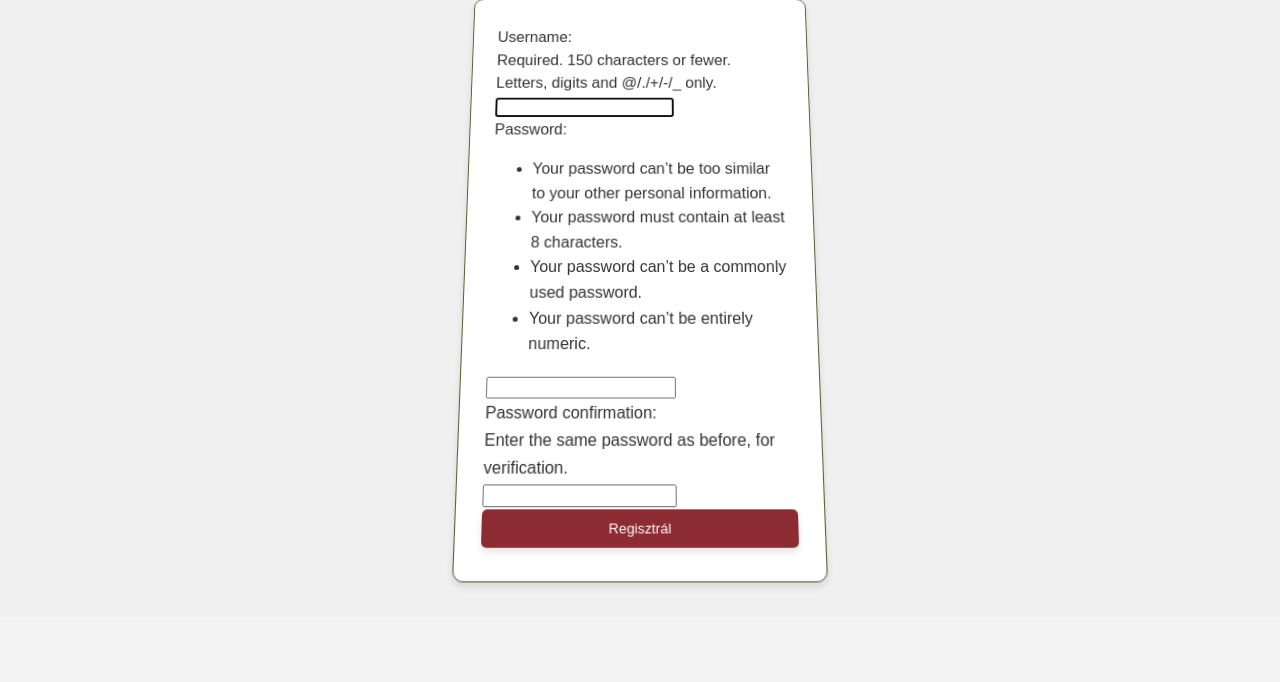
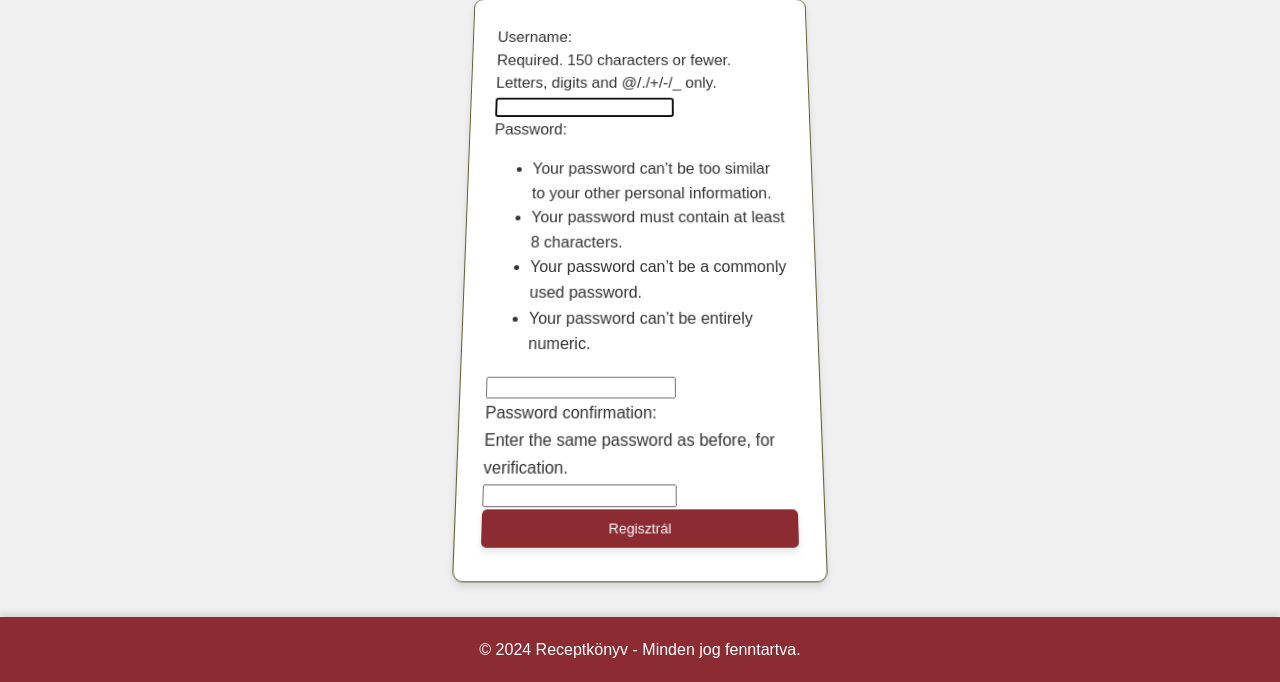
Before and after one commit to JanosBute/public-recept, a Django app: page /users/register/ in a window 1280 px wide. Shown: the part 304-986 px from the top of the page. Before the commit the page ends 893 px from the top, so only its background shows below. Run offline with Django 5.2, Linux system fonts and the light colour scheme.

Commit message:
Középre igazítva a főoldal

```diff
--- a/frontend/src/components/Footer.css
+++ b/frontend/src/components/Footer.css
@@ -9,7 +9,7 @@ footer {
     display: flex;
     justify-content: center; /* Középre igazítja a tartalmat vízszintesen */
     align-items: center; /* Középre igazítja a tartalmat függőlegesen is */
-    width: 100%; /* A lábjegyzet kitölti a teljes szélességet */
+    /* width: 100%; A lábjegyzet kitölti a teljes szélességet */
     box-shadow: 0 -4px 6px rgba(0, 0, 0, 0.1); /* Finom árnyék a jobb megjelenés érdekében */
     position: relative;
 }
--- a/frontend/src/components/Footer.jsx
+++ b/frontend/src/components/Footer.jsx
@@ -1,4 +1,5 @@
 import React from "react";
+import "./Footer.css";
 
 const Footer = () => {
   return (
--- a/static/layout.css
+++ b/static/layout.css
@@ -166,6 +166,26 @@ header nav {
     align-items: center;
 }
 
+footer {
+    text-align: center; /* Középre igazítja a szöveget */
+    background-color: #8C2B32; /* Fő szín */
+    color: white;
+    padding: 20px;
+    font-size: 1rem;
+    margin-top: 40px;
+    display: flex;
+    justify-content: center; /* Középre igazítja a tartalmat vízszintesen */
+    align-items: center; /* Középre igazítja a tartalmat függőlegesen is */
+    /* width: 100%; A lábjegyzet kitölti a teljes szélességet */
+    box-shadow: 0 -4px 6px rgba(0, 0, 0, 0.1); /* Finom árnyék a jobb megjelenés érdekében */
+    position: relative;
+}
+
+footer p {
+    margin: 0; /* Eltávolítja a margin-t a <p> elem körül */
+    color: white;
+}
+
 /* Különböző képernyőméretekhez */
 @media (max-width: 768px) {
     .nav-container {
--- a/templates/layout.html
+++ b/templates/layout.html
@@ -49,9 +49,7 @@
     {% endif %}
     {% endblock content %}
     <footer>
-        <div></div>
-        <div></div>
-        <div></div>
+        <p>&copy; 2024 Receptkönyv - Minden jog fenntartva.</p>
     </footer>
 </body>
 </html>
```
Also changed, not shown: frontend/src/components/MainPage.css (+4 -28 lines), db.sqlite3.
